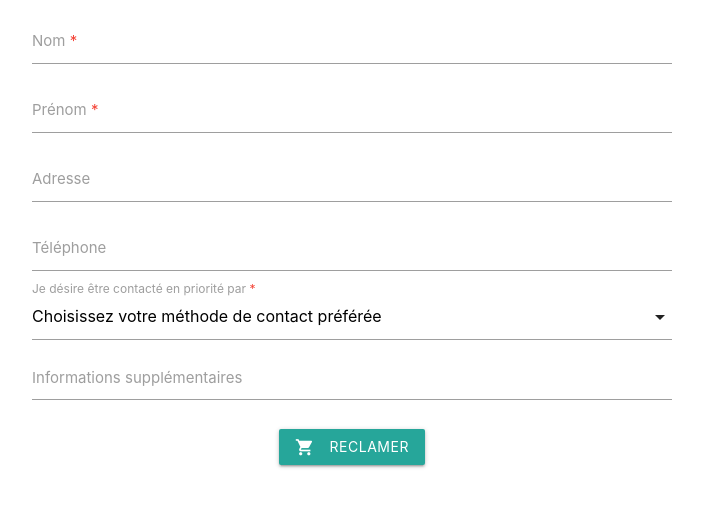
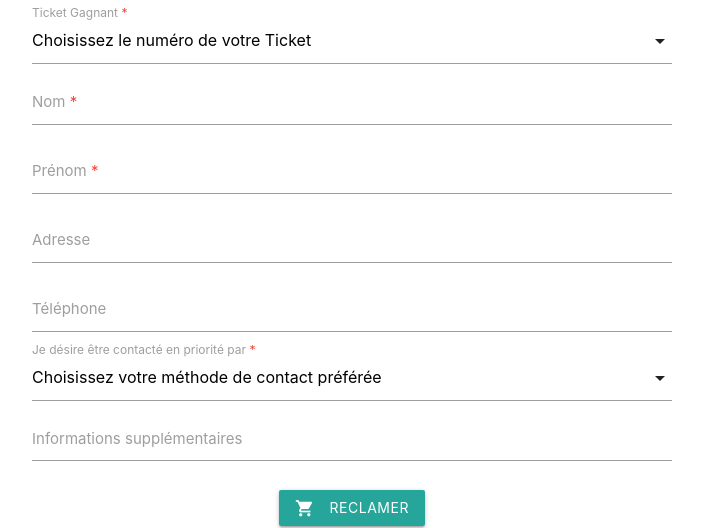
Before and after one commit to willyhunt/TOMBOLA, a website: page formulaireDeReclamation.html in a window 1280 px wide. Shown: the part 272-800 px from the top of the page, without its empty margins (288-991 px from the left). Drawn offline with nearby package versions, Linux system fonts and the light colour scheme.

Commit message:
Update formulaireDeReclamation.html

```diff
--- a/formulaireDeReclamation.html
+++ b/formulaireDeReclamation.html
@@ -43,6 +43,12 @@
     <h2>Formulaire de Réclamation</h2>
     <form id="formReclamation">
         <div class="input-field">
+            <select id="ticketGagnant" name="ticketGagnant" required>
+                <option value="" disabled selected>Choisissez le numéro de votre Ticket</option>
+            </select>
+            <label for="ticketGagnant">Ticket Gagnant <span class="red-text">*</span></label>
+        </div>
+        <div class="input-field">
             <input id="nom" type="text" name="nom" class="validate" required>
             <label for="nom">Nom <span class="red-text">*</span></label>
         </div>
```
